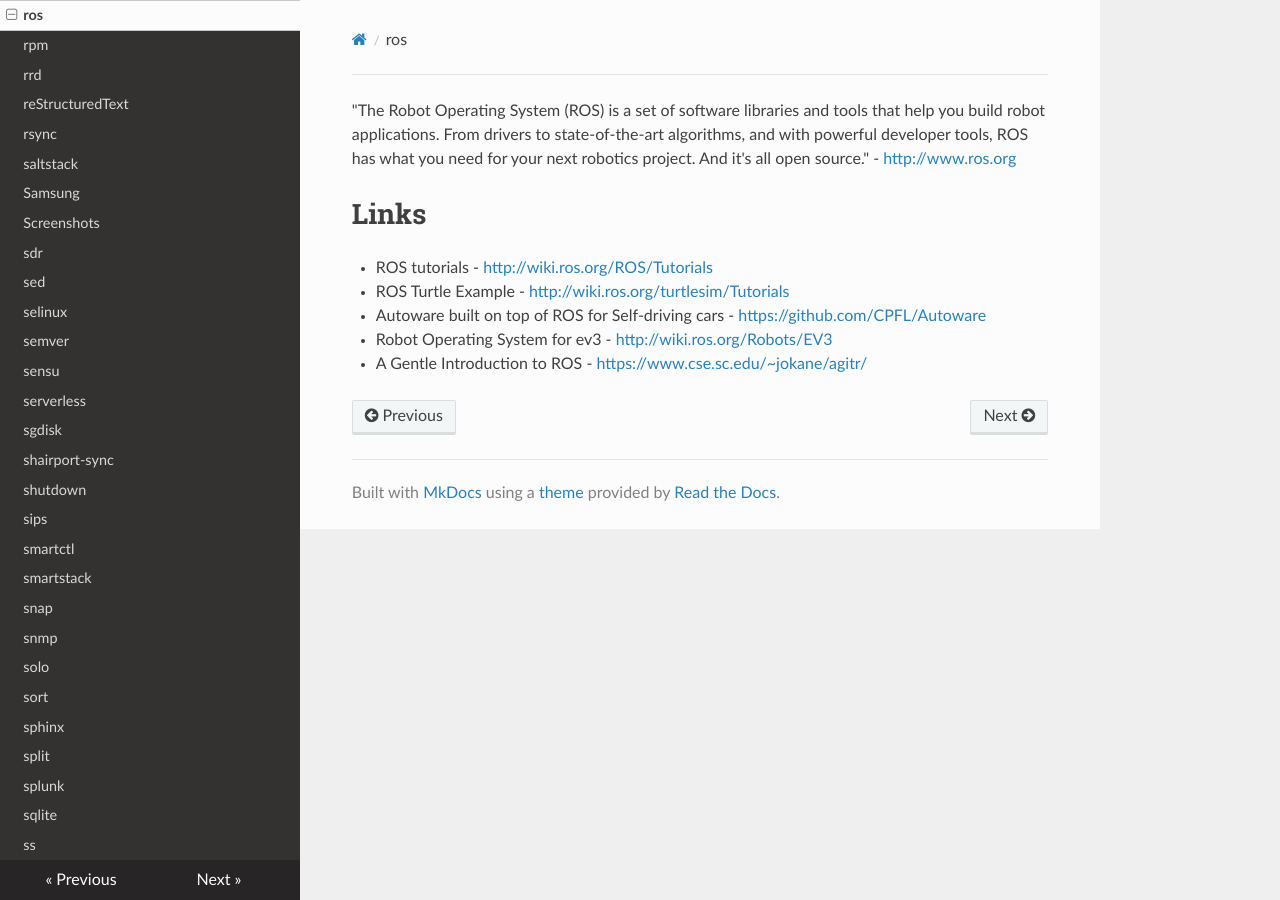
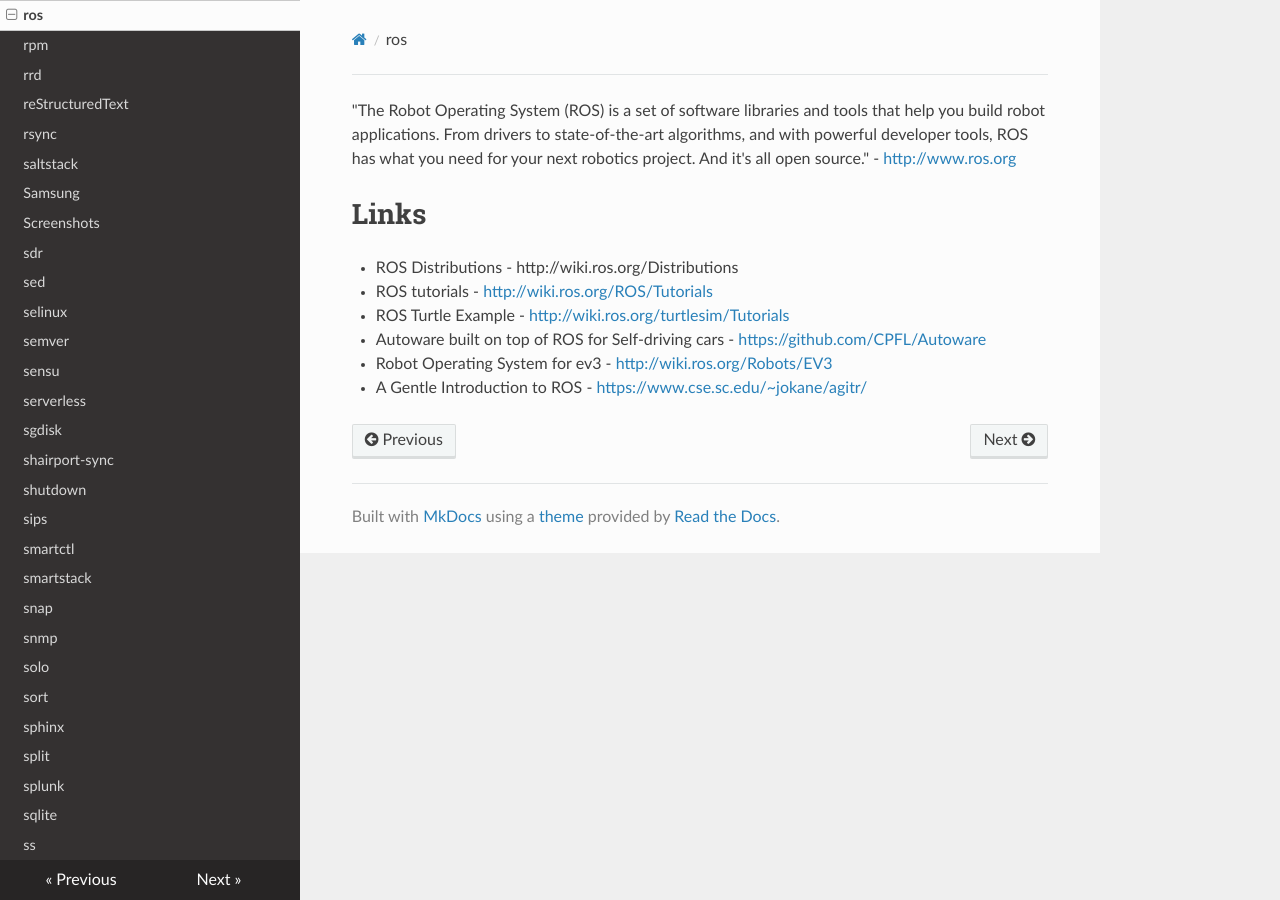
Before and after one commit to lando-cal/tech-notes, an MkDocs documentation site: the page built from docs/ros.md, in a window 1280 px wide. Built offline with MkDocs 1.6.1, drawn with Linux system fonts in a browser that asks for light colours; nearby versions of some CDN libraries.

Commit message:
Add ROS Distributions

```diff
--- a/docs/ros.md
+++ b/docs/ros.md
@@ -4,6 +4,7 @@ Title: ros
 
 # Links
 
+- ROS Distributions - http://wiki.ros.org/Distributions
 - ROS tutorials - <http://wiki.ros.org/ROS/Tutorials>
 - ROS Turtle Example - <http://wiki.ros.org/turtlesim/Tutorials>
 - Autoware built on top of ROS for Self-driving cars - <https://github.com/CPFL/Autoware>
```
